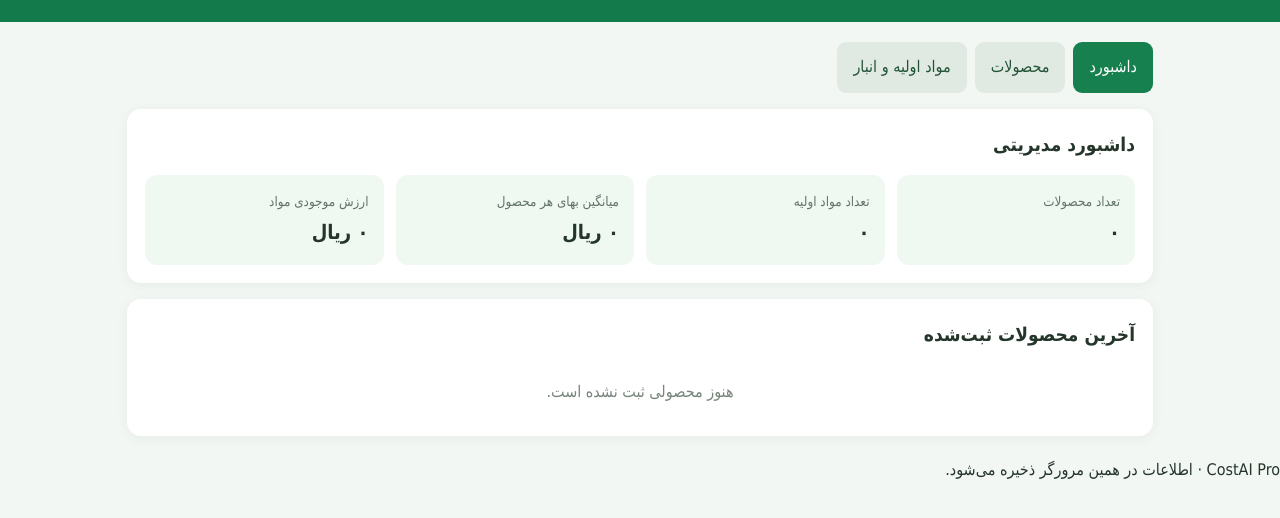
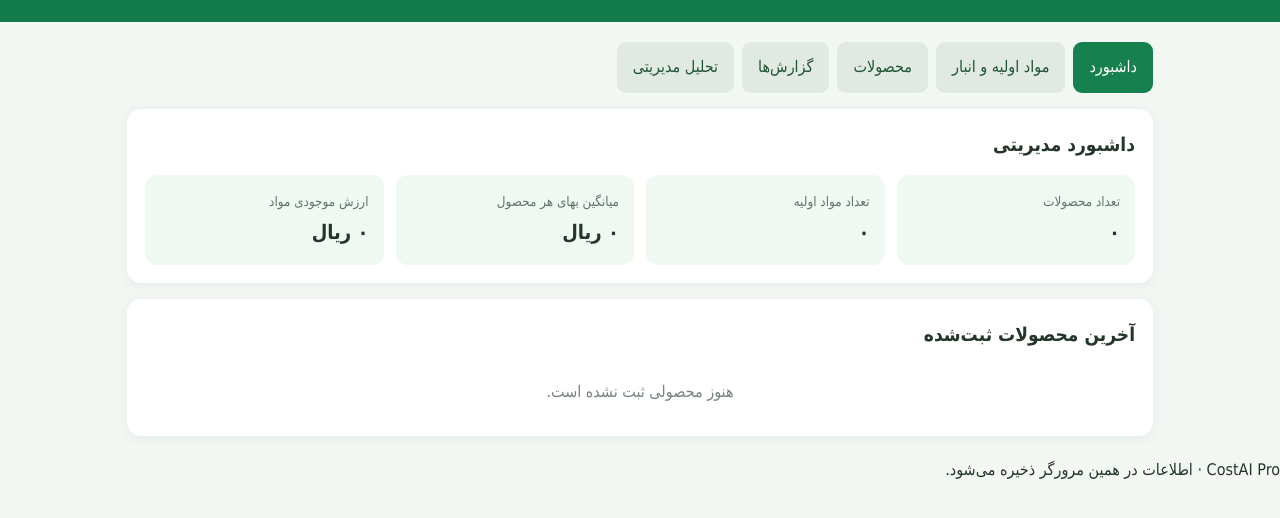
Before and after one commit to asadi-R/costAI-pro, a plain HTML site: page index.html in a window 1280 px wide. Shown: the part 110-628 px from the top of the page. Drawn offline with Linux system fonts and the light colour scheme.

Commit message:
Update index.html

```diff
--- a/index.html
+++ b/index.html
@@ -48,11 +48,15 @@ th{background:#f2f7f3}
 <p>سامانه مدیریت بهای تمام‌شده تولید</p>
 </header>
 <main>
+
 <nav>
 <button class="tab active" data-page="dashboard">داشبورد</button>
+<button class="tab" data-page="materials">مواد اولیه و انبار</button>
 <button class="tab" data-page="products">محصولات</button>
-<button class="tab" data-page="materials">مواد اولیه و انبار</button>
+<button class="tab" data-page="reports">گزارش‌ها</button>
+<button class="tab" data-page="analysis">تحلیل مدیریتی</button>
 </nav>
+
 
 <section id="dashboard">
 <div class="card">
```
